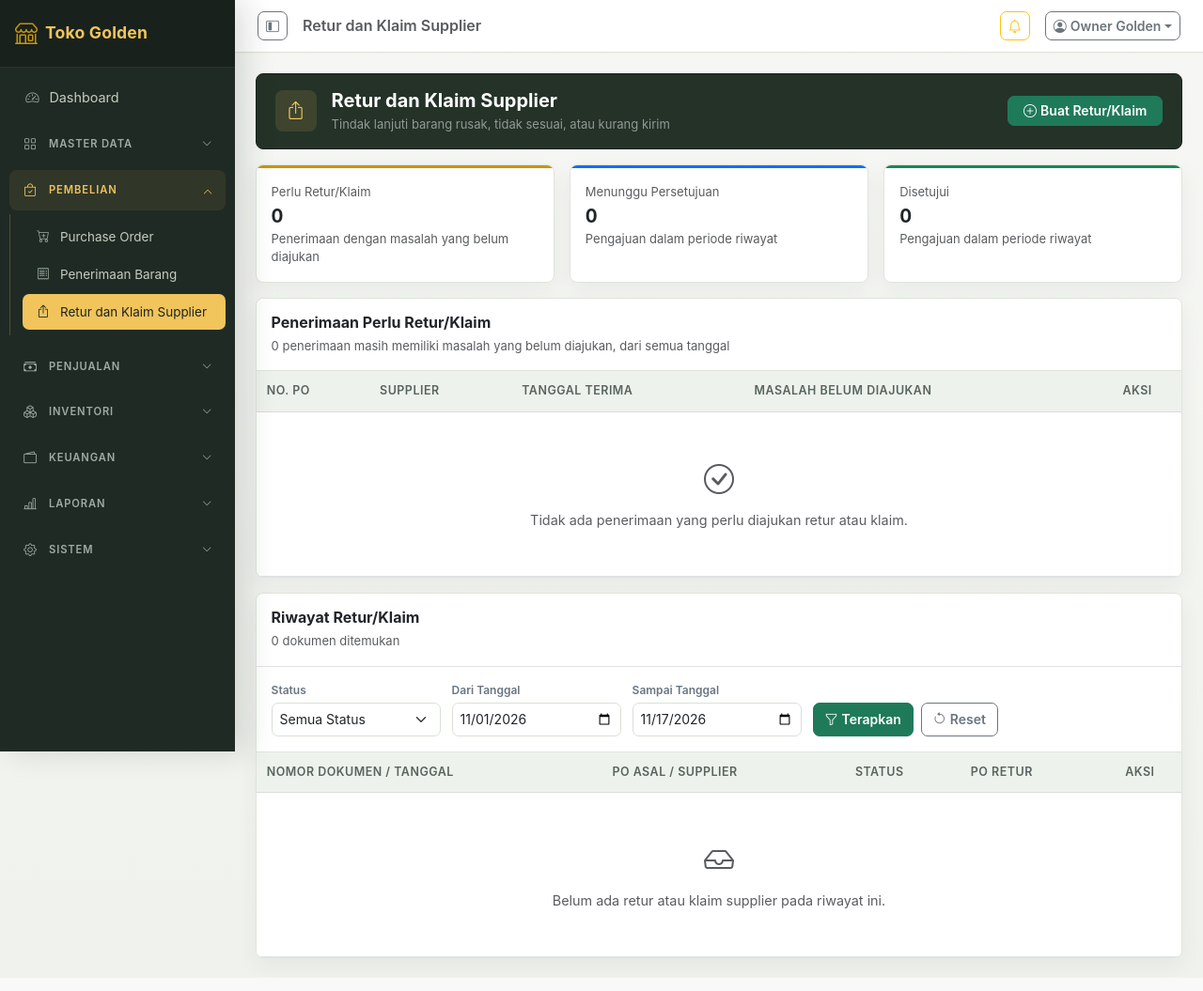
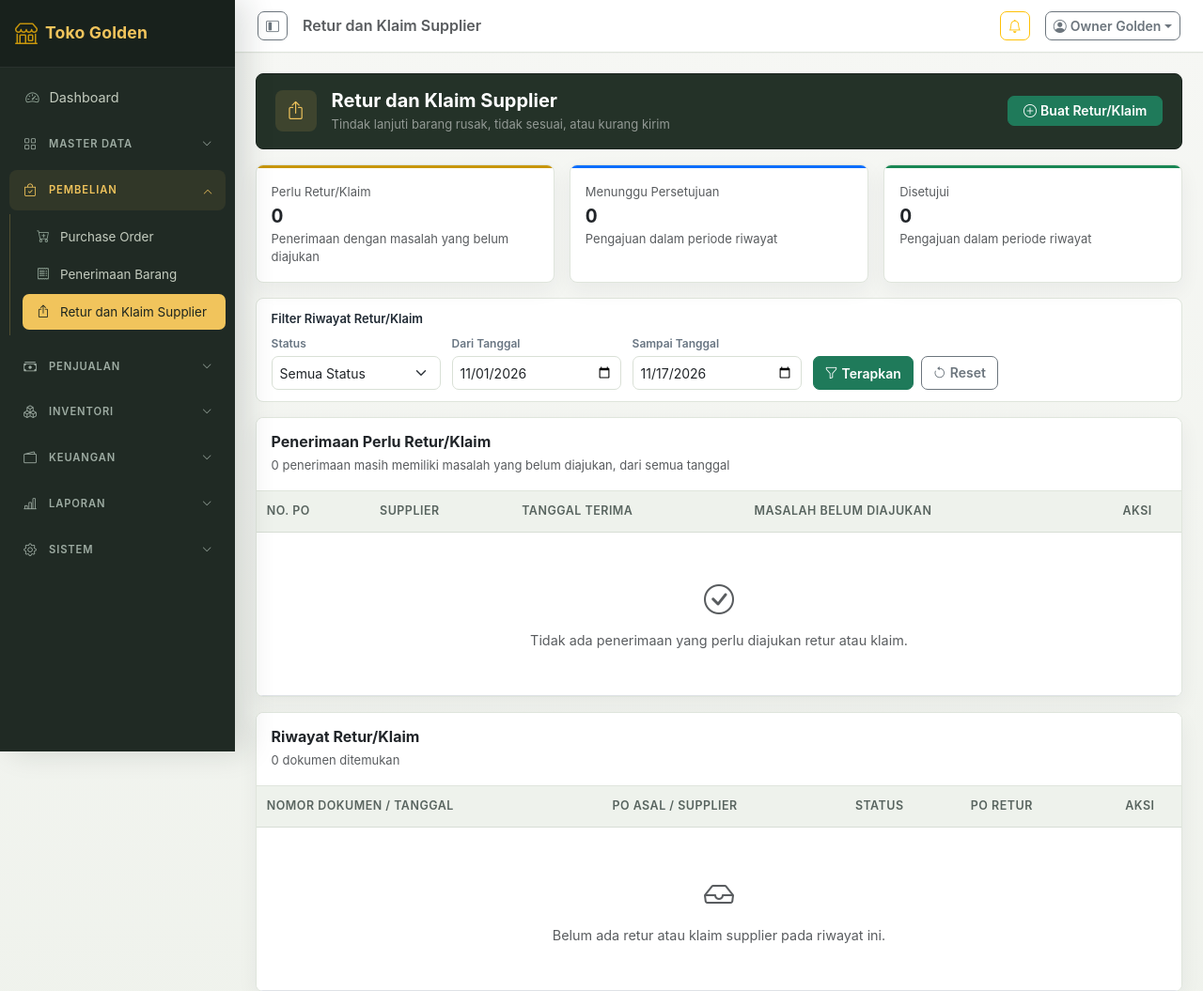
Before and after one commit to Michel151/Project_Toko-Golden-TA, a Laravel app: page /purchase/returns in a window 1280 px wide. Shown: the top 1055 px of the page at 94% size. Run offline with Laravel 12, Linux system fonts and the light colour scheme; a user stored in the database is signed in; data comes from the database, SQL or seed files in the repository; data that the repository does not hold is empty.

Commit message:
update filter menu retur

```diff
--- a/resources/views/purchase/returns/index.blade.php
+++ b/resources/views/purchase/returns/index.blade.php
@@ -41,6 +41,26 @@
             </div>
         </div>
     @endforeach
+</div>
+
+<div class="procurement-filter mb-3">
+    <div class="small fw-semibold mb-2">Filter Riwayat Retur/Klaim</div>
+    <form method="GET" action="{{ route('purchase.returns.index') }}" class="app-unified-filter app-filter-bar border-0 p-0" aria-label="Filter Riwayat Retur/Klaim">
+        @include('components.date-range', ['prefix' => 'returnList', 'fromValue' => $from, 'toValue' => $to])
+        <div class="app-unified-field">
+            <label for="returnStatus">Status</label>
+            <select id="returnStatus" name="status" class="form-select form-select-sm">
+                <option value="">Semua Status</option>
+                @foreach($statuses as $key => $label)
+                    <option value="{{ $key }}" @selected(request('status') === $key)>{{ $label }}</option>
+                @endforeach
+            </select>
+        </div>
+        <div class="app-unified-actions">
+            <button type="submit" class="btn btn-sm btn-primary"><i class="bi bi-funnel me-1" aria-hidden="true"></i>Terapkan</button>
+            <a href="{{ route('purchase.returns.index') }}" class="btn btn-sm btn-outline-secondary" title="Reset filter" aria-label="Reset filter"><i class="bi bi-arrow-counterclockwise me-1" aria-hidden="true"></i>Reset</a>
+        </div>
+    </form>
 </div>
 
 <section class="card table-card mb-3" id="ready-returns" style="scroll-margin-top:80px">
@@ -112,23 +132,6 @@
         <h6 class="fw-bold mb-1">Riwayat Retur/Klaim</h6>
         <small class="text-muted">{{ $returns->total() }} dokumen ditemukan</small>
     </div>
-    <form method="GET" action="{{ route('purchase.returns.index') }}#return-history" class="app-unified-filter app-filter-bar">
-        @include('components.date-range', ['prefix' => 'returnList', 'fromValue' => $from, 'toValue' => $to])
-        <div class="app-unified-field">
-            <label for="returnStatus">Status</label>
-            <select id="returnStatus" name="status" class="form-select form-select-sm">
-                <option value="">Semua Status</option>
-                @foreach($statuses as $key => $label)
-                    <option value="{{ $key }}" @selected(request('status') === $key)>{{ $label }}</option>
-                @endforeach
-            </select>
-        </div>
-        <div class="app-unified-actions">
-            <button type="submit" class="btn btn-sm btn-primary"><i class="bi bi-funnel me-1" aria-hidden="true"></i>Terapkan</button>
-            <a href="{{ route('purchase.returns.index') }}#return-history" class="btn btn-sm btn-outline-secondary" title="Reset filter" aria-label="Reset filter"><i class="bi bi-arrow-counterclockwise me-1" aria-hidden="true"></i>Reset</a>
-        </div>
-    </form>
-
     <div class="table-responsive">
         <table class="table table-hover align-middle procurement-table mb-0">
             <thead>
```
